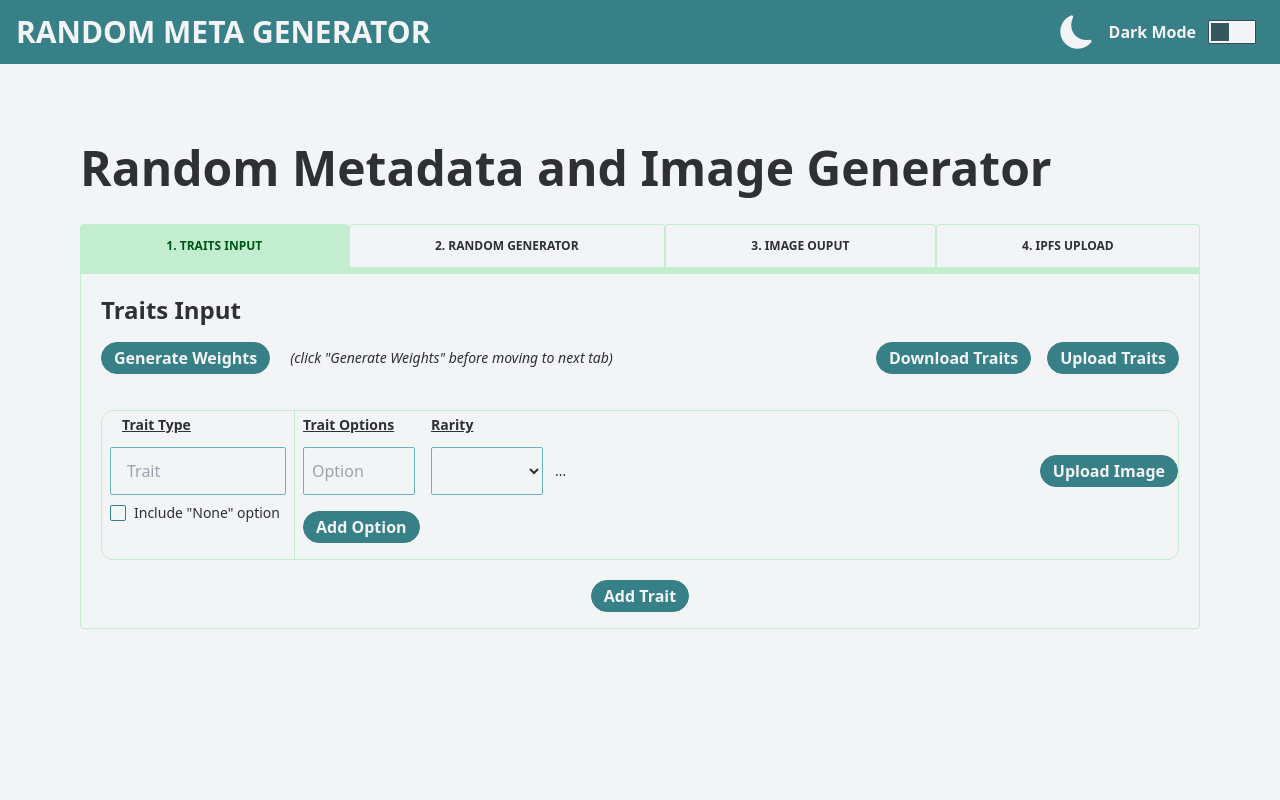
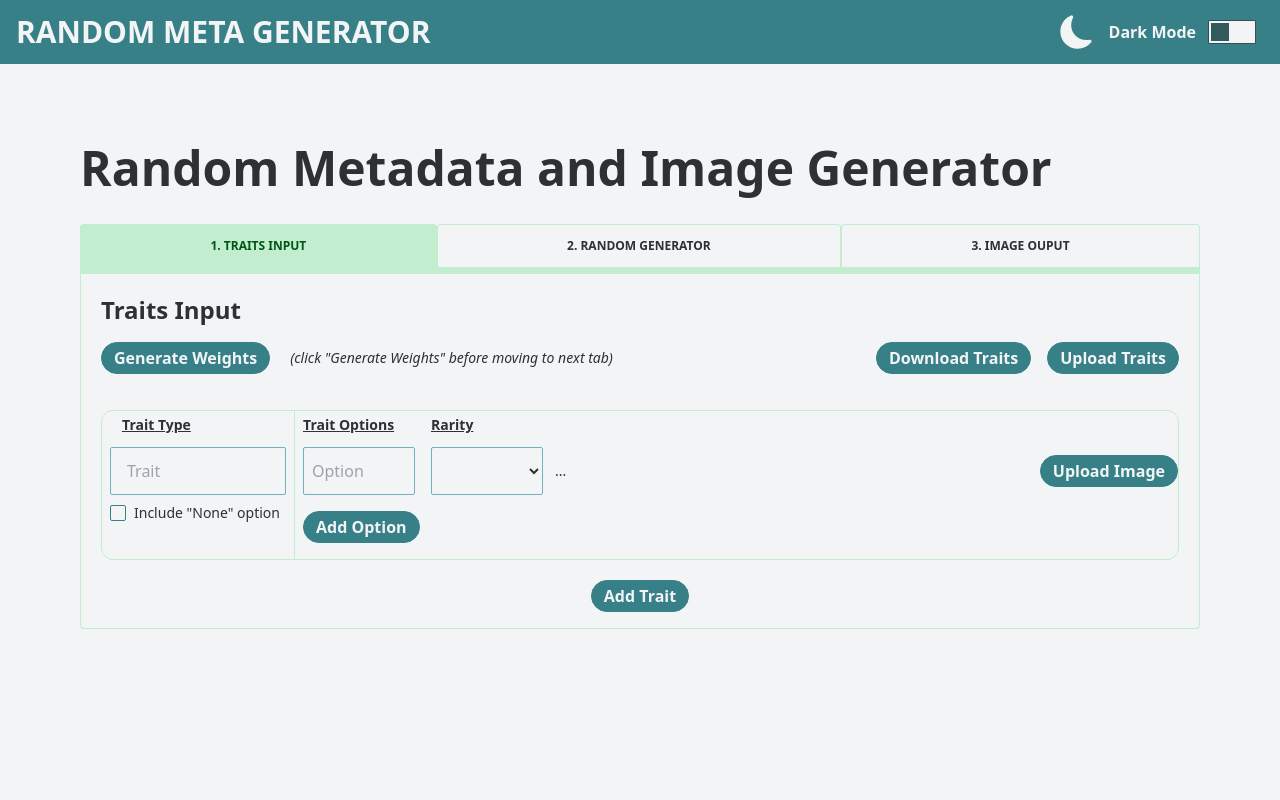
Before and after one commit to mongodillo/metagen, a React (Create React App) app: page / in a window 1280 px wide. Shown: the top 800 px of the page. Built offline with nearby package versions, Linux system fonts and the light colour scheme.

Commit message:
removed ipfs tab

```diff
--- a/src/components/metagen/metatab.js
+++ b/src/components/metagen/metatab.js
@@ -64,7 +64,7 @@ const Metatab = ({ openTab, setOpenTab }) => {
             3. Image Ouput
           </a>
         </li>
-        <li className=" last:mr-0 flex-auto text-center">
+        {/* <li className=" last:mr-0 flex-auto text-center">
           <a
             className={
               "text-xs font-bold uppercase px-5 py-3  rounded-t block leading-normal border-accent border-t border-r border-l  " +
@@ -83,7 +83,7 @@ const Metatab = ({ openTab, setOpenTab }) => {
           >
             4. IPFS Upload
           </a>
-        </li>
+          </li>*/}
       </ul>
     </>
   );
```
